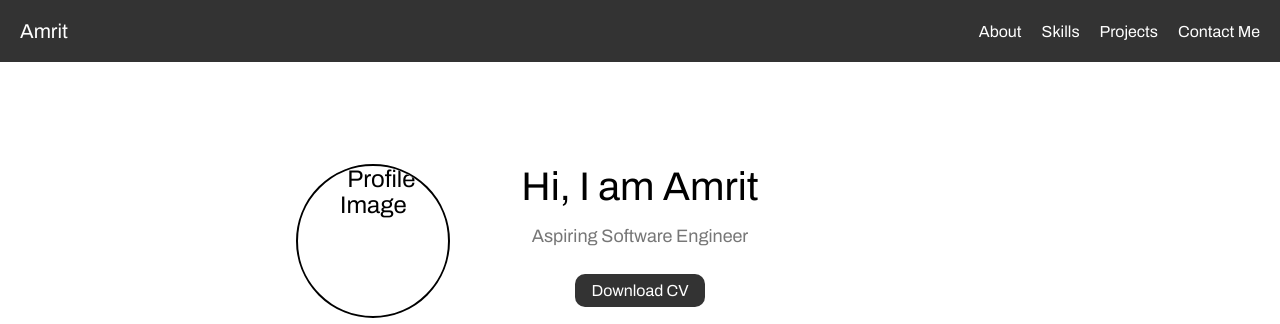
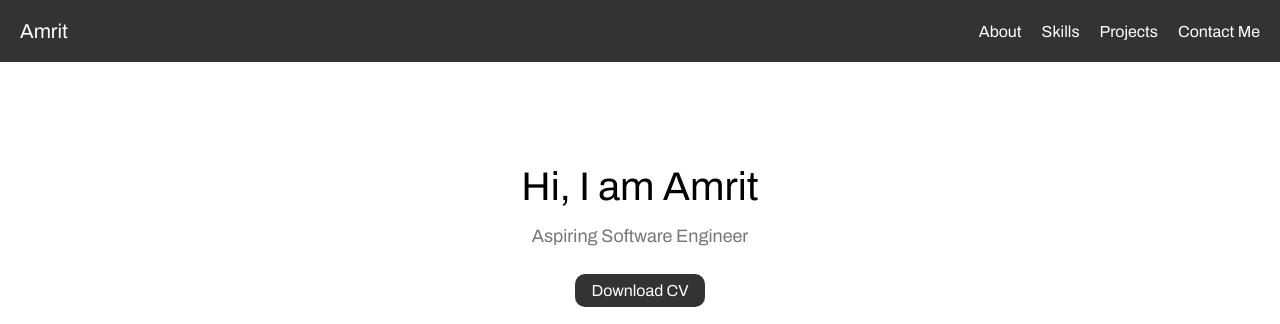
Before and after one commit to TinyFish1280/amrit.github.io, a plain HTML site: page index.html in a window 1280 px wide. Shown: the top 324 px of the page. Drawn offline with Linux system fonts and the light colour scheme.

Commit message:
Update index.html

```diff
--- a/index.html
+++ b/index.html
@@ -28,9 +28,7 @@
         <section id="intro" class="section">
             <div class="content">
                 <div class="about-intro">
-                    <div class="profile-image">
-                        <img src="pfpPic.JPG" alt="Profile Image">
-                    </div>
+
                     <div class="intro-text">
                         <h2>Hi, I am Amrit</h2>
                         <p>Aspiring Software Engineer</p>
```
